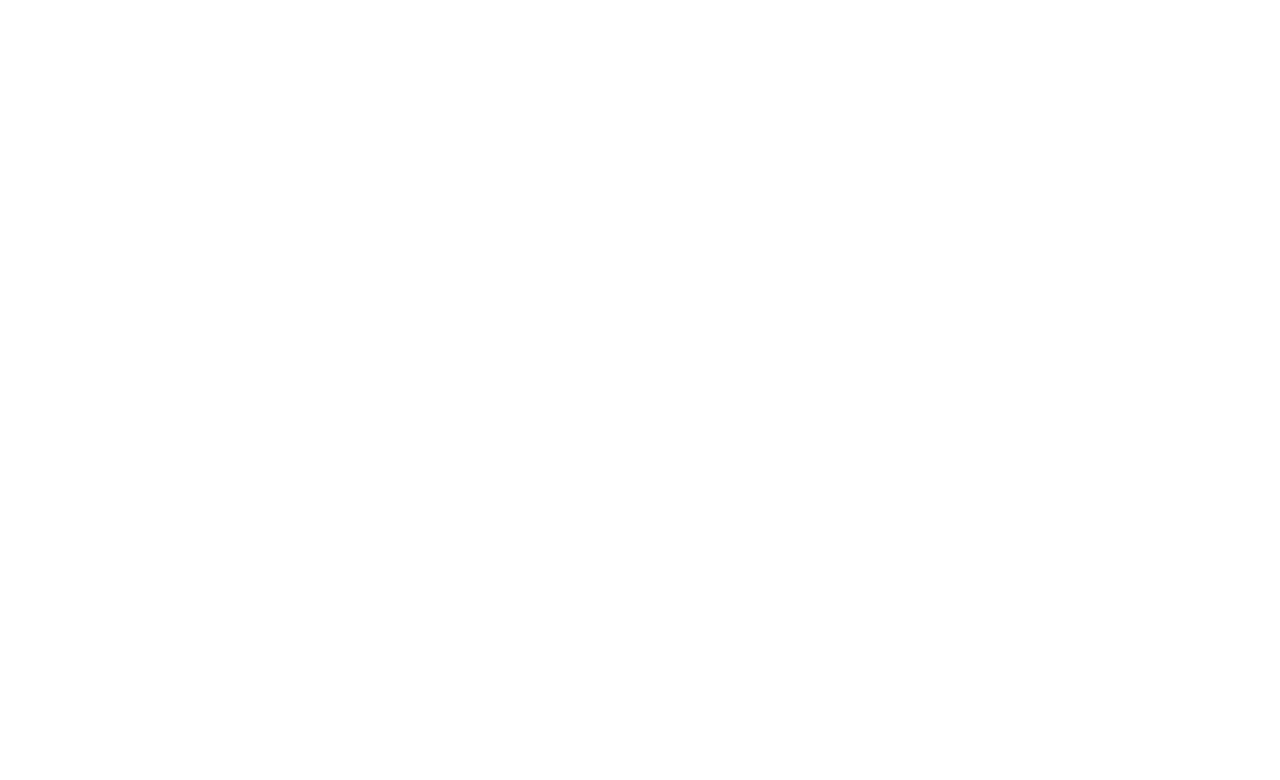
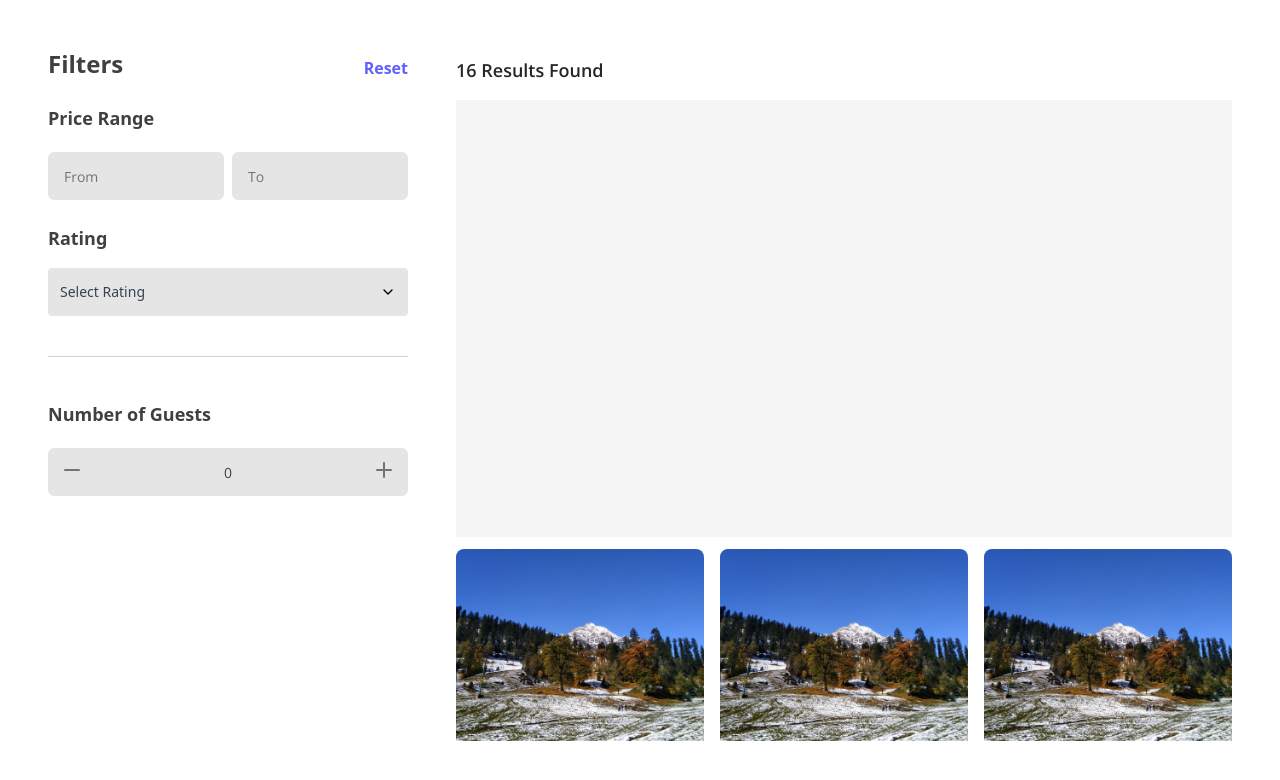
Before and after one commit to Halleys123/HACK_ON_HILLS, a React (Vite) app in the folder frontend-react/: page /maps in a window 1280 px wide. Before the commit this address had no page. Shown: the top 780 px of the page. Built offline with nearby package versions, Linux system fonts and the light colour scheme.

Commit message:
feat: maps page is complete

```diff
--- a/frontend-react/src/App.jsx
+++ b/frontend-react/src/App.jsx
@@ -4,6 +4,7 @@
 import AuthLayout from './layouts/AuthLayout/AuthLayout';
 import Login from './pages/Login';
 import LandingPage from './pages/LandingPage/LandingPage';
+import Maps from './pages/Maps/Maps';
 
 function App() {
   return (
@@ -14,6 +15,7 @@
           <Route path='login' element={<Login />} />
           <Route path='signup' element={<Signup />} />
         </Route>
+        <Route path='maps' element={<Maps />} />
       </Routes>
     </BrowserRouter>
   );
--- a/frontend-react/src/index.css
+++ b/frontend-react/src/index.css
@@ -1,8 +1,9 @@
-@import url('https://fonts.googleapis.com/css2?family=Montserrat:ital,wght@0,100..900;1,100..900&family=Roboto:ital,wght@0,100..900;1,100..900&display=swap');
+/* @import url('https://fonts.googleapis.com/css2?family=Montserrat:ital,wght@0,100..900;1,100..900&family=Roboto:ital,wght@0,100..900;1,100..900&display=swap'); */
+@import url('https://fonts.googleapis.com/css2?family=Open+Sans:ital,wght@0,300..800;1,300..800&display=swap');
 @import 'tailwindcss';
 
 @theme {
-  --font-mont: 'Roboto', sans-serif;
+  --font-mont: 'Open Sans', sans-serif;
 }
 
 @keyframes infinite-scroll-auth-page {
--- a/frontend-react/src/pages/LandingPage/LandingPage.jsx
+++ b/frontend-react/src/pages/LandingPage/LandingPage.jsx
@@ -1,5 +1,8 @@
 import React from 'react';
 
+// import landing from '@assets/landing.jpg';
+// import Navbar from './components/Navbar';
+
 export default function LandingPage() {
-  return <div className='flex flex-col gap-4'></div>;
+  return <></>;
 }
--- /dev/null
+++ b/frontend-react/src/pages/LandingPage/components/Navbar.jsx
@@ -0,0 +1,6 @@
+import React from 'react';
+import { Link } from 'react-router-dom';
+
+export default function Navbar() {
+  return <></>;
+}
--- /dev/null
+++ b/frontend-react/src/pages/Maps/Maps.jsx
@@ -0,0 +1,51 @@
+import React from 'react';
+import FiltersSections from './components/FiltersSections';
+import landing from '@/assets/landing.jpg';
+import HotelCard from './components/HotelCard';
+
+export default function Maps() {
+  return (
+    <div className='flex flex-row gap-6 p-12 h-screen w-screen overflow-hidden'>
+      <FiltersSections />
+      <div
+        id='map-area'
+        className='flex flex-col gap-3 flex-3/4 pt-2 ml-6 overflow-scroll'
+      >
+        <div className='flex flex-col gap-4'>
+          <div className='flex flex-row justify-between items-center'>
+            <span className='font-mont text-lg font-semibold text-neutral-800'>
+              16 Results Found
+            </span>
+            <span className='text-transparent text-sm font-mont'>
+              Sort by: Price (Low to High)
+            </span>
+          </div>
+          <div
+            id='map'
+            className='w-full aspect-video bg-neutral-100 overflow-hidden'
+          ></div>
+        </div>
+        <div className='flex flex-row gap-4'>
+          <HotelCard
+            image={landing}
+            title='Woldsend Cottages'
+            location='Wakefield Council, England'
+            price='84'
+          />
+          <HotelCard
+            image={landing}
+            title='Woldsend Cottages'
+            location='Wakefield Council, England'
+            price='84'
+          />
+          <HotelCard
+            image={landing}
+            title='Woldsend Cottages'
+            location='Wakefield Council, England'
+            price='84'
+          />
+        </div>
+      </div>
+    </div>
+  );
+}
--- /dev/null
+++ b/frontend-react/src/pages/Maps/components/DropdownMaps.jsx
@@ -0,0 +1,76 @@
+import React, { useState, useRef, useEffect } from 'react';
+import { ChevronDown, ChevronUp } from 'lucide-react';
+
+export default function DropdownMaps({
+  options,
+  placeholder = 'Select an option',
+  className = '',
+  onSelect,
+  ...props
+}) {
+  const [isOpen, setIsOpen] = useState(false);
+  const [selected, setSelected] = useState(null);
+  const dropdownRef = useRef(null);
+
+  const toggleDropdown = () => {
+    setIsOpen((prev) => !prev);
+  };
+
+  const handleSelect = (option) => {
+    setSelected(option);
+    setIsOpen(false);
+    if (onSelect) {
+      onSelect(option);
+    }
+  };
+
+  const handleClickOutside = (event) => {
+    if (dropdownRef.current && !dropdownRef.current.contains(event.target)) {
+      setIsOpen(false);
+    }
+  };
+
+  useEffect(() => {
+    document.addEventListener('mousedown', handleClickOutside);
+    return () => {
+      document.removeEventListener('mousedown', handleClickOutside);
+    };
+  }, []);
+
+  return (
+    <div
+      ref={dropdownRef}
+      className={`relative inline-block w-full ${className}`}
+    >
+      <input
+        {...props}
+        readOnly
+        className='hidden'
+        type='text'
+        value={selected?.value}
+      />
+      <div
+        className='flex justify-between items-center border-none h-12 bg-neutral-200 rounded-sm px-3 py-2 cursor-pointer'
+        onClick={toggleDropdown}
+      >
+        <span className='text-sm text-gray-700'>
+          {selected ? selected.label : placeholder}
+        </span>
+        {isOpen ? <ChevronUp size={16} /> : <ChevronDown size={16} />}
+      </div>
+      {isOpen && (
+        <ul className='absolute z-10 mt-1 w-full bg-white border border-gray-100 rounded-sm shadow-lg max-h-60 overflow-auto'>
+          {options.map((option, index) => (
+            <li
+              key={index}
+              className='px-3 py-2 shrink-0 text-sm hover:bg-neutral-100 cursor-pointer'
+              onClick={() => handleSelect(option)}
+            >
+              {option.label}
+            </li>
+          ))}
+        </ul>
+      )}
+    </div>
+  );
+}
--- /dev/null
+++ b/frontend-react/src/pages/Maps/components/FiltersSections.jsx
@@ -0,0 +1,77 @@
+import React from 'react';
+import Button from '@/components/Button';
+import InputMaps from './InputMaps';
+import DropdownMaps from './DropdownMaps';
+import { Minus, Plus } from 'lucide-react';
+
+export default function FiltersSections() {
+  function handleMinus() {
+    const input = document.getElementById('number-of-guests');
+    const value = parseInt(input.value) || 0;
+    if (value > 0) {
+      input.value = value - 1;
+    }
+  }
+  function handlePlus() {
+    const input = document.getElementById('number-of-guests');
+    const value = parseInt(input.value) || 0;
+    input.value = value + 1;
+  }
+  return (
+    <div id='filters-area' className='flex flex-col gap-6 flex-1/4'>
+      <div className='flex flex-row gap-2 items-end justify-between'>
+        <span className='text-2xl font-semibold text-neutral-700'>Filters</span>
+        <span className='text-indigo-500 hover:text-indigo-600 cursor-pointer text-md font-semibold w-fit'>
+          Reset
+        </span>
+      </div>
+      <div className='flex flex-col gap-4'>
+        <span className='text-lg font-semibold text-neutral-700'>
+          Price Range
+        </span>
+        <div className='flex flex-row gap-2'>
+          <InputMaps placeholder='From' type='text' />
+          <InputMaps placeholder='To' type='text' />
+        </div>
+      </div>
+      <div className='flex flex-col gap-4'>
+        <span className='text-lg font-semibold text-neutral-700'>Rating</span>
+        <DropdownMaps
+          placeholder='Select Rating'
+          options={[
+            { value: '', label: 'All' },
+            { value: '1', label: '1 Star' },
+            { value: '2', label: '2 Stars' },
+            { value: '3', label: '3 Stars' },
+            { value: '4', label: '4 Stars' },
+            { value: '5', label: '5 Stars' },
+          ]}
+          className='w-full'
+        />
+      </div>
+      <div className='h-1 border-t border-neutral-300 my-4'></div>
+      <div className='flex flex-col gap-4'>
+        <span className='text-lg font-semibold text-neutral-700'>
+          Number of Guests
+        </span>
+        <div className='relative'>
+          <Minus
+            onClick={handleMinus}
+            className='absolute top-1/2 left-3 cursor-pointer -translate-y-1/2 text-neutral-500'
+          />
+          <InputMaps
+            className='!max-w-none text-center'
+            placeholder='Number of Guests'
+            type='text'
+            id='number-of-guests'
+            value='0'
+          />
+          <Plus
+            onClick={handlePlus}
+            className='absolute top-1/2 right-3 -translate-y-1/2 text-neutral-500'
+          />
+        </div>
+      </div>
+    </div>
+  );
+}
--- /dev/null
+++ b/frontend-react/src/pages/Maps/components/HotelCard.jsx
@@ -0,0 +1,43 @@
+import React from 'react';
+import { MapPin } from 'lucide-react';
+
+function HotelCard({
+  image,
+  title,
+  location,
+  price,
+  currency = '$',
+  period = '/night',
+}) {
+  return (
+    <div className='max-w-xs w-full rounded-lg overflow-hidden bg-white'>
+      <div className='relative h-48 overflow-hidden'>
+        <img
+          src={image}
+          alt={title}
+          className='w-full h-full object-cover transition-transform duration-300 hover:scale-110'
+        />
+      </div>
+
+      {/* Card Content */}
+      <div className='p-4'>
+        <h3 className='text-xl font-semibold text-gray-800'>{title}</h3>
+
+        <div className='flex items-center mt-1 text-gray-500'>
+          <MapPin size={16} className='mr-1' />
+          <span className='text-sm'>{location}</span>
+        </div>
+
+        <div className='mt-4'>
+          <span className='text-xl font-bold'>
+            {currency}
+            {price}
+          </span>
+          <span className='text-gray-500 text-sm'>{period}</span>
+        </div>
+      </div>
+    </div>
+  );
+}
+
+export default HotelCard;
--- /dev/null
+++ b/frontend-react/src/pages/Maps/components/InputMaps.jsx
@@ -0,0 +1,23 @@
+import React from 'react';
+
+export default function InputMaps({
+  placeholder = '',
+  label = '',
+  className,
+  ...props
+}) {
+  return (
+    <div className='flex flex-col gap-1'>
+      <label className='text-neutral-700 font-mont text-sm font-semibold'>
+        {label}
+      </label>
+
+      <input
+        {...props}
+        className={`min-w-24 max-w-44 h-12 bg-neutral-200 rounded-md px-4 text-neutral-700 font-mont text-sm placeholder:text-neutral-500 focus:outline-none focus:ring-2 focus:ring-indigo-500 focus:border-transparent ${className}`}
+        type='text'
+        placeholder={placeholder}
+      />
+    </div>
+  );
+}
```
Also changed, not shown: frontend-react/src/assets/landing.jpg (added).
